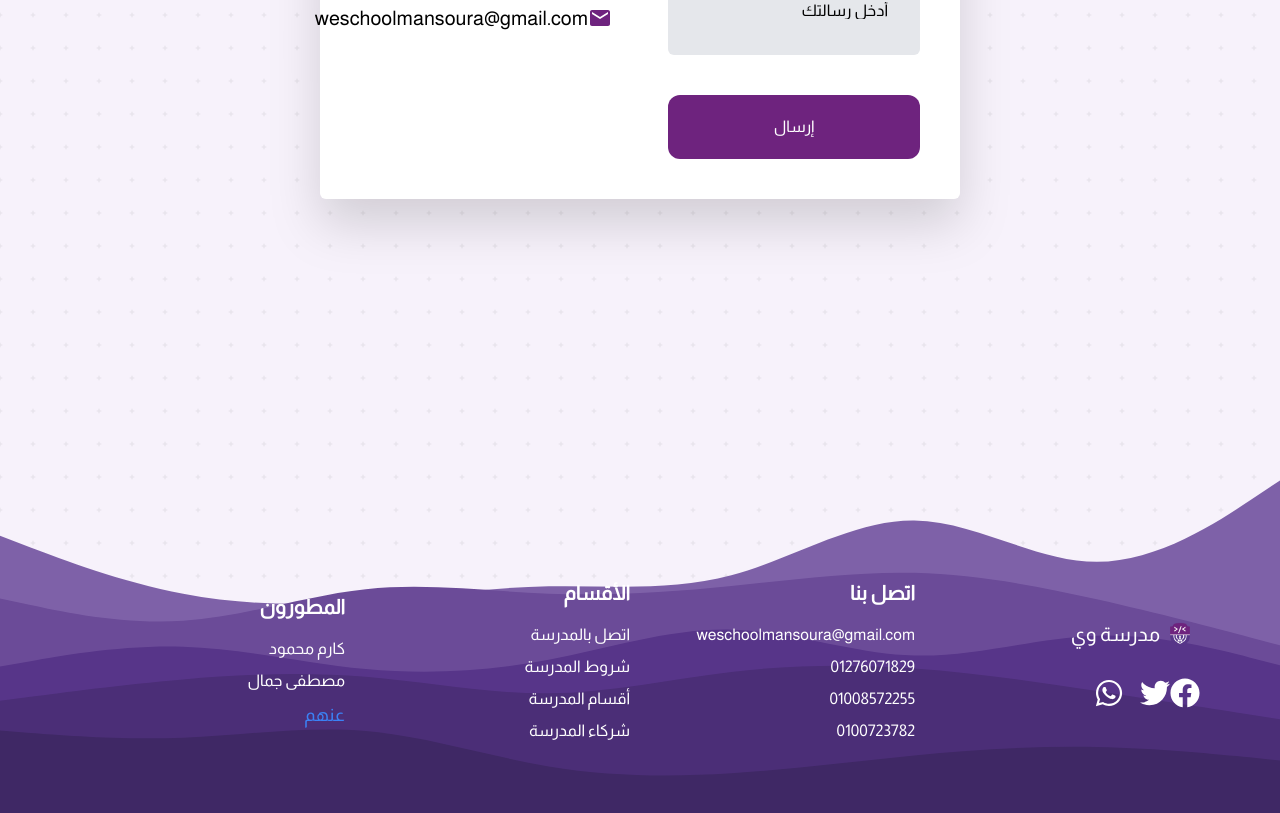
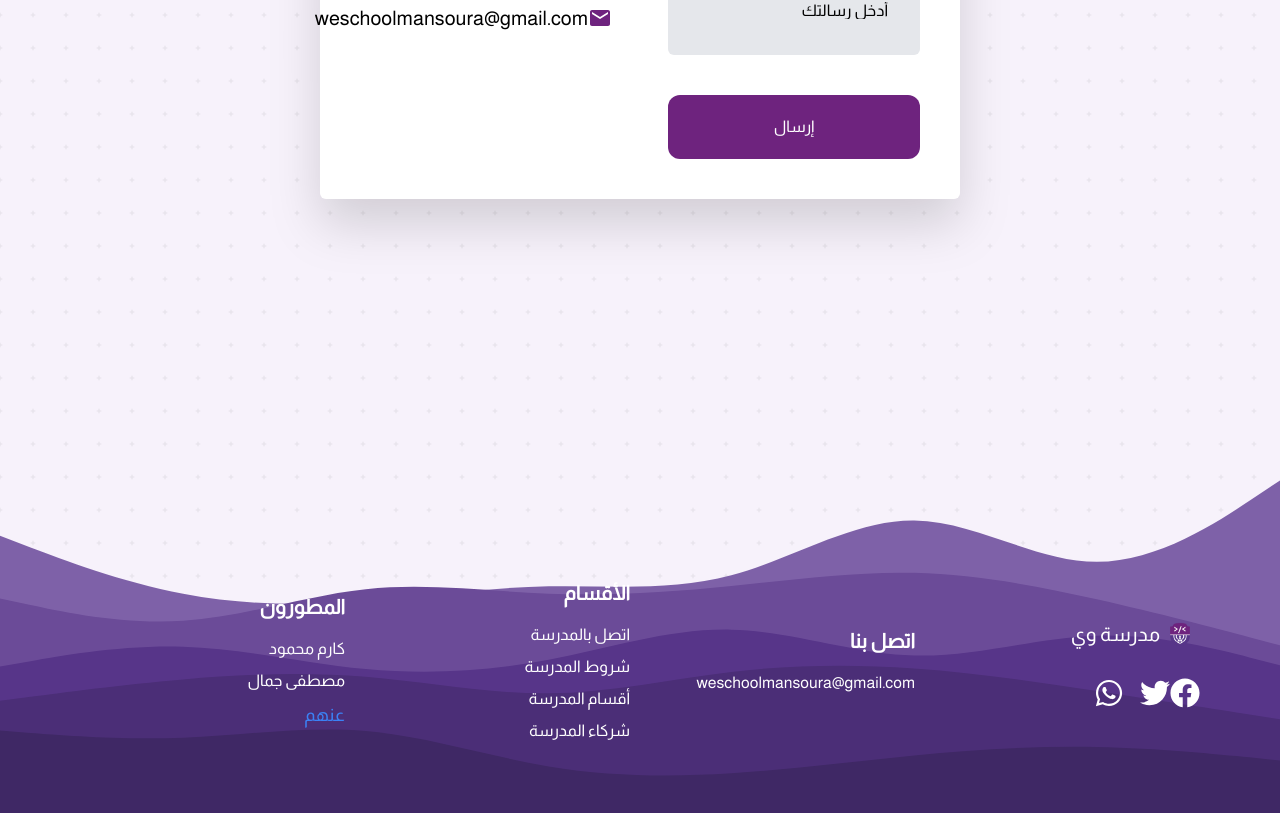
Before and after one commit to MustafaGamal8/we_school, a React (Vite) app in the folder client/: page / in a window 1280 px wide. Shown: the part 3912-4725 px from the top of the page. Built offline with nearby package versions, Linux system fonts and the light colour scheme.

Commit message:
Update Footer.jsx

```diff
--- a/client/src/components/footer/Footer.jsx
+++ b/client/src/components/footer/Footer.jsx
@@ -23,9 +23,8 @@ function Footer() {
         <h1 className="text-xl font-semibold mb-4"><Trans>اتصل بنا</Trans></h1>
         <ul className="space-y-2">
           <li ><Trans>weschoolmansoura@gmail.com</Trans></li>
-          <li><Trans>01276071829</Trans></li>
-          <li><Trans>01008572255</Trans></li>
-          <li><Trans>0100723782</Trans></li>
+
+
         </ul>
       </div>
 
```
